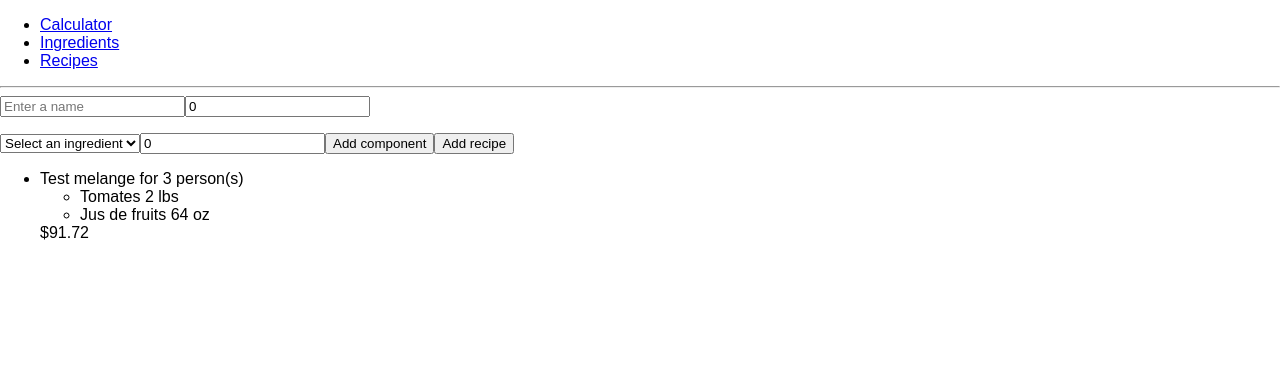
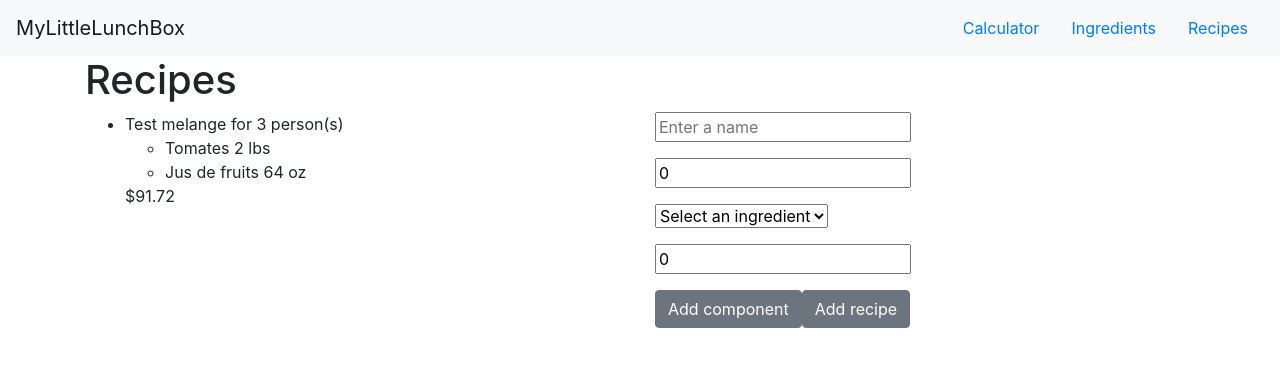
Before and after one commit to yjean/mllb-lunch-calculator, a React (Create React App) app: page /recipes in a window 1280 px wide. Shown: the top 366 px of the page. Built offline with nearby package versions, Linux system fonts and the light colour scheme.

Commit message:
first bootstrap addition

```diff
--- a/package.json
+++ b/package.json
@@ -3,9 +3,11 @@
   "version": "0.1.0",
   "private": true,
   "dependencies": {
+    "bootstrap": "4.1.1",
     "react": "^16.3.2",
     "react-dom": "^16.3.2",
-    "react-router-dom": "4.2.2"
+    "react-router-dom": "4.2.2",
+    "reactstrap": "6.0.1"
   },
   "devDependencies": {
     "react-scripts": "1.1.4"
--- a/src/App.js
+++ b/src/App.js
@@ -1,10 +1,11 @@
 import './App.css';
 
-import { Link, Route, BrowserRouter as Router } from 'react-router-dom';
 import React, { Component } from 'react';
+import { Route, BrowserRouter as Router } from 'react-router-dom';
 
 import CalculatorPage from './pages/CalculatorPage';
 import IngredientsPage from './pages/IngredientsPage';
+import MainNavigation from './MainNavigation';
 import RecipesPage from './pages/RecipesPage';
 import logo from './logo.svg';
 
@@ -50,18 +51,7 @@ class App extends Component {
       <div className="App">
         <Router>
           <React.Fragment>
-            <ul>
-              <li>
-                <Link to="/">Calculator</Link>
-              </li>
-              <li>
-                <Link to="/ingredients">Ingredients</Link>
-              </li>
-              <li>
-                <Link to="/recipes">Recipes</Link>
-              </li>
-            </ul>
-            <hr />
+            <MainNavigation />
             <Route
               exact
               path="/"
--- /dev/null
+++ b/src/MainNavigation.js
@@ -0,0 +1,33 @@
+import { Nav, NavItem, NavLink, Navbar, NavbarBrand } from 'reactstrap';
+
+import { Link } from 'react-router-dom';
+import React from 'react';
+
+class MainNavigation extends React.Component {
+  render() {
+    return (
+      <Navbar color="light" light>
+        <NavbarBrand href="/">MyLittleLunchBox</NavbarBrand>
+        <Nav>
+          <NavItem>
+            <NavLink tag={Link} to="/">
+              Calculator
+            </NavLink>
+          </NavItem>
+          <NavItem>
+            <NavLink tag={Link} to="/ingredients">
+              Ingredients
+            </NavLink>
+          </NavItem>
+          <NavItem>
+            <NavLink tag={Link} to="/recipes">
+              Recipes
+            </NavLink>
+          </NavItem>
+        </Nav>
+      </Navbar>
+    );
+  }
+}
+
+export default MainNavigation;
--- a/src/index.css
+++ /dev/null
@@ -1,5 +0,0 @@
-body {
-  margin: 0;
-  padding: 0;
-  font-family: sans-serif;
-}
--- a/src/index.js
+++ b/src/index.js
@@ -1,7 +1,8 @@
+import 'bootstrap/dist/css/bootstrap.css';
+
+import App from './App';
 import React from 'react';
 import ReactDOM from 'react-dom';
-import './index.css';
-import App from './App';
 import registerServiceWorker from './registerServiceWorker';
 
 ReactDOM.render(<App />, document.getElementById('root'));
--- a/src/pages/CalculatorPage.js
+++ b/src/pages/CalculatorPage.js
@@ -1,3 +1,5 @@
+import { Button, Col, Container, Form, FormGroup, Row } from 'reactstrap';
+
 import React from 'react';
 import { evaluateRecipePrice } from '../helpers/Calculator';
 
@@ -16,7 +18,7 @@ const Summary = ({ recipe, numberOfPersons, ingredients }) => {
   );
 };
 
-class Form extends React.Component {
+class CalculatorForm extends React.Component {
   state = {
     numberOfPersons: 0,
     recipeId: 0
@@ -41,7 +43,8 @@ class Form extends React.Component {
     const { recipes, ingredients } = this.props;
 
     return (
-      <form onSubmit={this.onSubmit}>
+      <Form onSubmit={this.onSubmit}>
+        <FormGroup>
           <input
             name="numberOfPersons"
             placeholder="Enter a number of persons"
@@ -49,6 +52,8 @@ class Form extends React.Component {
             value={this.state.numberOfPersons}
             onChange={e => this.onChange('numberOfPersons', e)}
           />
+        </FormGroup>
+        <FormGroup>
           <select
             name="recipeId"
             value={this.state.recipeId}
@@ -61,7 +66,9 @@ class Form extends React.Component {
               </option>
             ))}
           </select>
-      </form>
+        </FormGroup>
+        <Button>Submit</Button>
+      </Form>
     );
   }
 }
@@ -84,11 +91,10 @@ class CalculatorPage extends React.Component {
 
     return (
       <div className="CalculatorPage">
-        <Form
-          recipes={recipes}
-          ingredients={ingredients}
-          onSubmit={this.calculate}
-        />
+        <Container>
+          <h1>Calculator</h1>
+          <Row>
+            <Col md={8}>
               {this.state.recipe && (
                 <Summary
                   ingredients={ingredients}
@@ -96,6 +102,16 @@ class CalculatorPage extends React.Component {
                   numberOfPersons={this.state.numberOfPersons}
                 />
               )}
+            </Col>
+            <Col md={4}>
+              <CalculatorForm
+                recipes={recipes}
+                ingredients={ingredients}
+                onSubmit={this.calculate}
+              />
+            </Col>
+          </Row>
+        </Container>
       </div>
     );
   }
--- a/src/pages/IngredientsPage.js
+++ b/src/pages/IngredientsPage.js
@@ -1,3 +1,5 @@
+import { Button, Col, Container, Form, FormGroup, Row } from 'reactstrap';
+
 import React from 'react';
 
 const Ingredient = ({ ingredient }) => (
@@ -20,7 +22,7 @@ const initialFormState = {
   unit: ''
 };
 
-class Form extends React.Component {
+class IngredientForm extends React.Component {
   state = initialFormState;
 
   onChange = (field, e) => this.setState({ [field]: e.target.value });
@@ -33,7 +35,8 @@ class Form extends React.Component {
 
   render() {
     return (
-      <form onSubmit={this.onSubmit}>
+      <Form onSubmit={this.onSubmit}>
+        <FormGroup>
           <input
             name="name"
             placeholder="Enter a name"
@@ -41,6 +44,8 @@ class Form extends React.Component {
             value={this.state.name}
             onChange={e => this.onChange('name', e)}
           />
+        </FormGroup>
+        <FormGroup>
           <input
             name="price"
             placeholder="Enter a price"
@@ -48,21 +53,22 @@ class Form extends React.Component {
             value={this.state.price}
             onChange={e => this.onChange('price', e)}
           />
+        </FormGroup>
+        <FormGroup>
           <select
             name="unit"
             value={this.state.unit}
             onChange={e => this.onChange('unit', e)}
           >
             <option value="">Select a unit</option>
-          <option value="gr">Gramme</option>
-          <option value="lbs">Pound</option>
-          <option value="ml">Milliliter</option>
-          <option value="oz">Ounce</option>
+            <option value="gr">Gramme (gr)</option>
+            <option value="lbs">Pound (lbs)</option>
+            <option value="ml">Milliliter (ml)</option>
+            <option value="oz">Ounce (oz)</option>
           </select>
-        <button type="submit" onClick={this.onSubmit}>
-          Add
-        </button>
-      </form>
+        </FormGroup>
+        <Button type="submit">Add</Button>
+      </Form>
     );
   }
 }
@@ -73,8 +79,20 @@ class IngredientsPage extends React.Component {
 
     return (
       <div className="IngredientsPage">
-        <Form onSubmit={addIngredient} nextId={ingredients.length + 1} />
+        <Container>
+          <h1>Ingredients</h1>
+          <Row>
+            <Col md={8}>
               <List ingredients={ingredients} />
+            </Col>
+            <Col md={4}>
+              <IngredientForm
+                onSubmit={addIngredient}
+                nextId={ingredients.length + 1}
+              />
+            </Col>
+          </Row>
+        </Container>
       </div>
     );
   }
--- a/src/pages/RecipesPage.js
+++ b/src/pages/RecipesPage.js
@@ -1,3 +1,5 @@
+import { Button, Col, Container, Form, FormGroup, Row } from 'reactstrap';
+
 import React from 'react';
 import { evaluateRecipePrice } from '../helpers/Calculator';
 
@@ -44,7 +46,7 @@ const initialFormState = {
   currentQuantity: 0
 };
 
-class Form extends React.Component {
+class RecipeForm extends React.Component {
   state = initialFormState;
 
   onChange = (field, e) => {
@@ -83,7 +85,8 @@ class Form extends React.Component {
     const { ingredients } = this.props;
 
     return (
-      <form onSubmit={this.onSubmit}>
+      <Form onSubmit={this.onSubmit}>
+        <FormGroup>
           <input
             name="name"
             placeholder="Enter a name"
@@ -91,6 +94,8 @@ class Form extends React.Component {
             value={this.state.name}
             onChange={e => this.onChange('name', e)}
           />
+        </FormGroup>
+        <FormGroup>
           <input
             name="numberOfPersons"
             placeholder="Enter a number of persons"
@@ -98,11 +103,13 @@ class Form extends React.Component {
             value={this.state.numberOfPersons}
             onChange={e => this.onChange('numberOfPersons', e)}
           />
+        </FormGroup>
         <ul>
           {this.state.components.map((component, id) => (
             <Component component={component} ingredients={ingredients} />
           ))}
         </ul>
+        <FormGroup>
           <select
             name="ingredientId"
             value={this.state.currentIngredientId}
@@ -115,6 +122,8 @@ class Form extends React.Component {
               </option>
             ))}
           </select>
+        </FormGroup>
+        <FormGroup>
           <input
             name="quantity"
             placeholder="Enter a quantity"
@@ -122,11 +131,10 @@ class Form extends React.Component {
             value={this.state.currentQuantity}
             onChange={e => this.onChange('currentQuantity', e)}
           />
-        <button onClick={this.addComponent}>Add component</button>
-        <button type="submit" onClick={this.onSubmit}>
-          Add recipe
-        </button>
-      </form>
+        </FormGroup>
+        <Button onClick={this.addComponent}>Add component</Button>
+        <Button type="submit">Add recipe</Button>
+      </Form>
     );
   }
 }
@@ -137,12 +145,21 @@ class RecipesList extends React.Component {
 
     return (
       <div className="RecipesPage">
-        <Form
+        <Container>
+          <h1>Recipes</h1>
+          <Row>
+            <Col>
+              <List recipes={recipes} ingredients={ingredients} />
+            </Col>
+            <Col>
+              <RecipeForm
                 onSubmit={addRecipe}
                 nextId={recipes.length + 1}
                 ingredients={ingredients}
               />
-        <List recipes={recipes} ingredients={ingredients} />
+            </Col>
+          </Row>
+        </Container>
       </div>
     );
   }
```
Also changed, not shown: 1 other file (tests, documents, lock files or other folders). Lines whose indentation alone changed are shown as unchanged.
